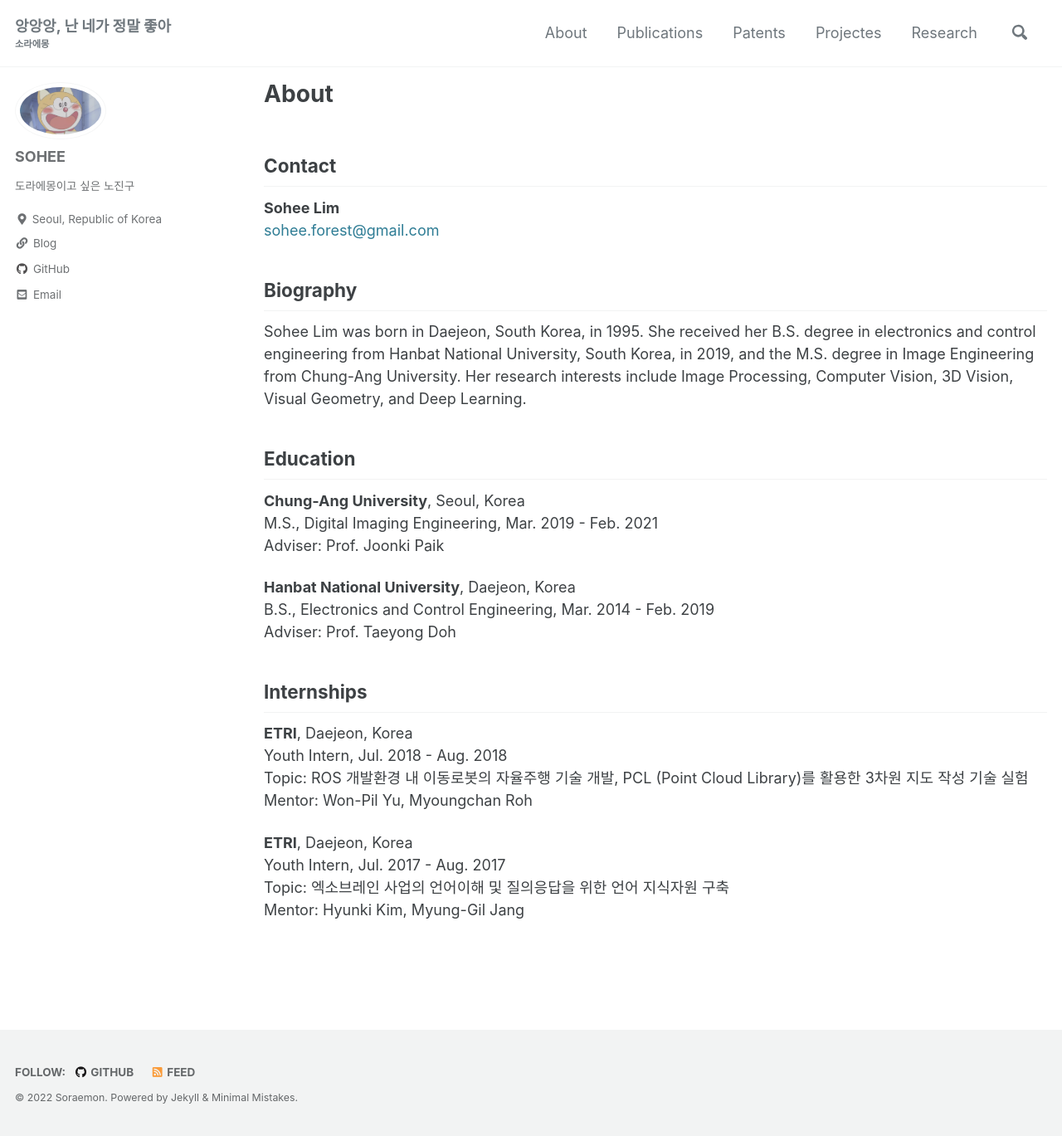
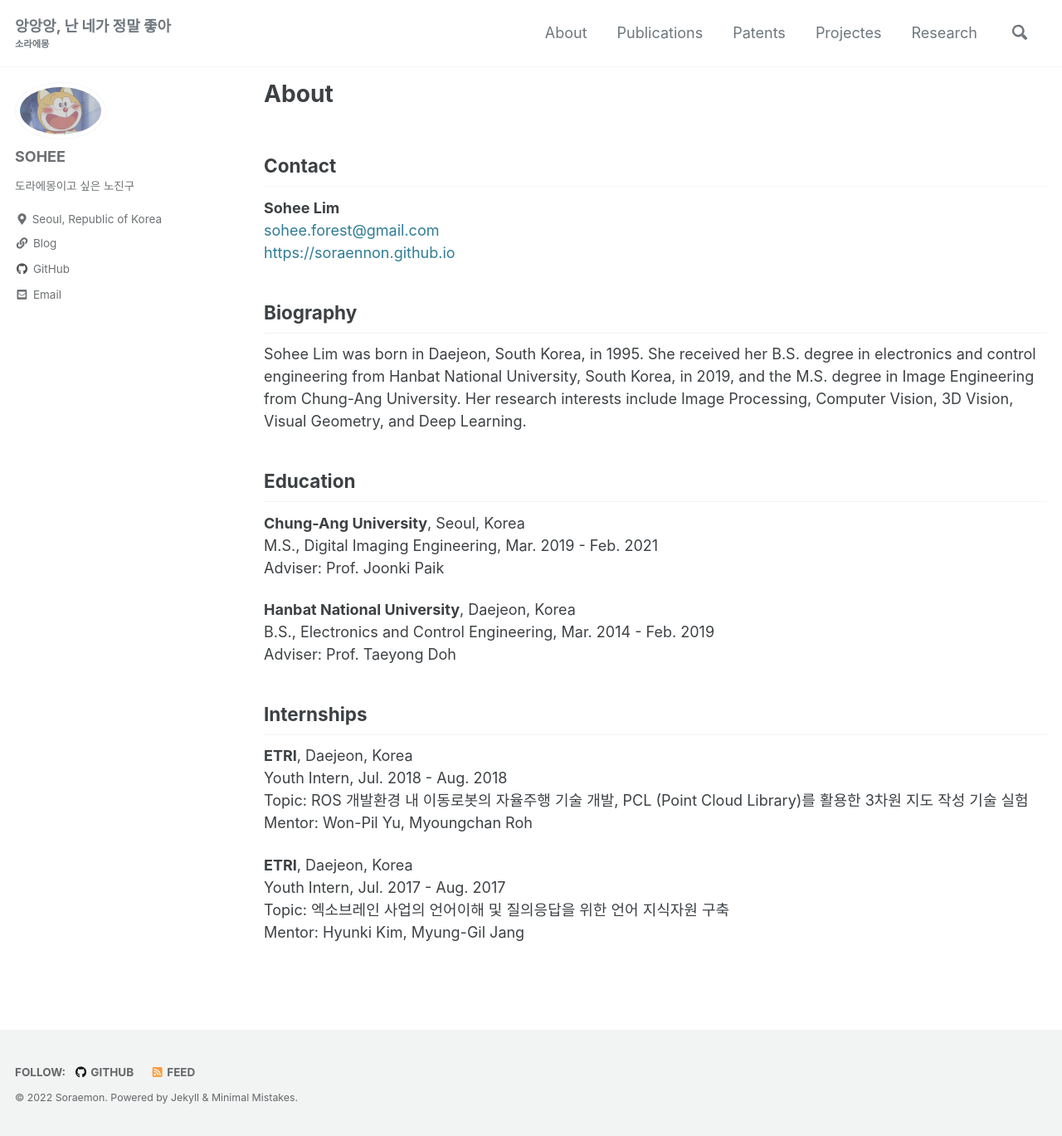
Before and after one commit to sohee-zoe/sohee-zoe.github.io, a Jekyll site: the page built from _pages/about.md, in a window 1280 px wide and 1369 px high. Shown: the whole window at 83% size. Built offline with Jekyll 4.4.1, drawn with Linux system fonts in a browser that asks for light colours; cached includes are drawn as plain includes; some of the changed lines change nothing that is shown.

Commit message:
Update about.md

```diff
--- a/_pages/about.md
+++ b/_pages/about.md
@@ -9,6 +9,7 @@ layout: single
 ## Contact
 **Sohee Lim**
 <sohee.forest@gmail.com>
+[https://soraennon.github.io](https://soraennon.github.io/)
 
 
 <!-- **Sohee Lim**, Master's Degree
```
